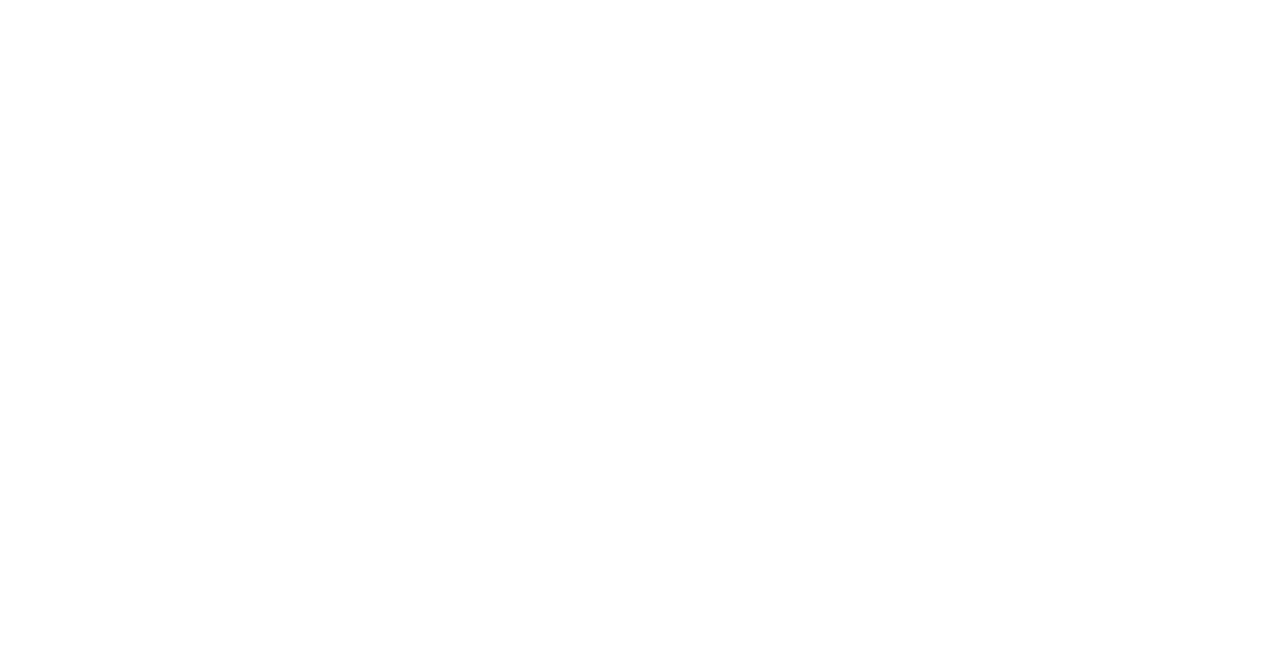
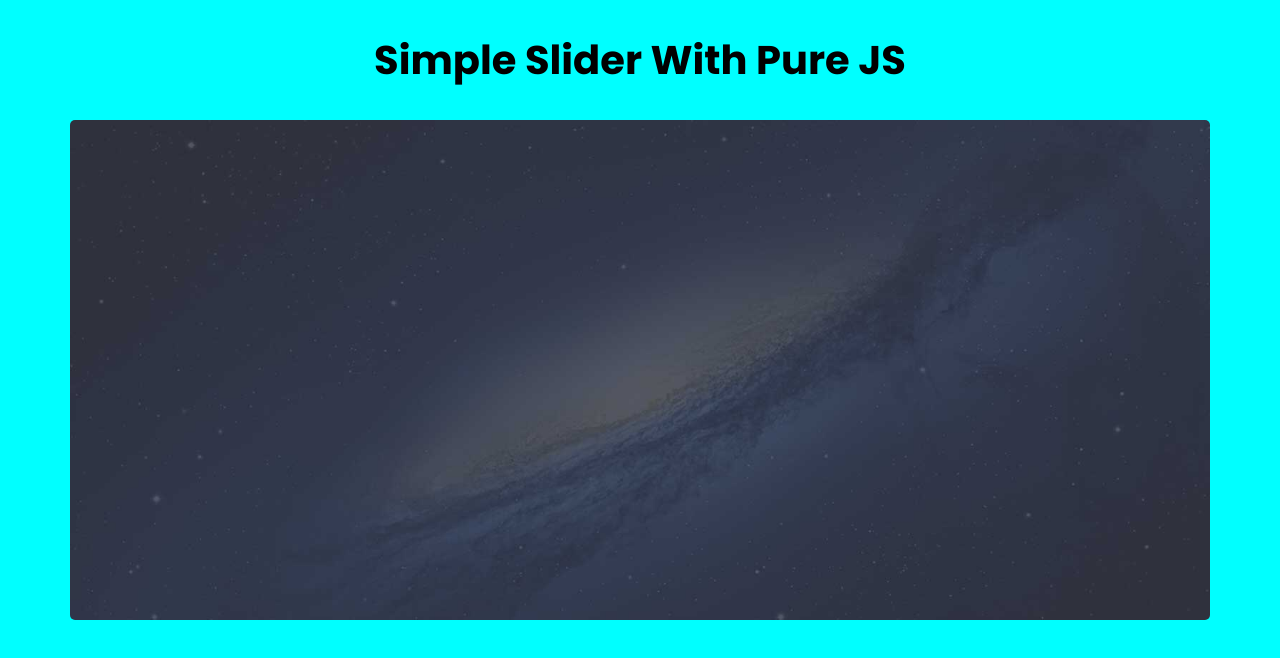
Before and after one commit to Rajebulalam/slider, a plain HTML site: page index.html in a window 1280 px wide. Drawn offline with Linux system fonts and the light colour scheme.

Commit message:
Project Styled

```diff
--- a/index.html
+++ b/index.html
@@ -11,10 +11,20 @@
 </head>
 <body>
 
+    <!-- Start Header Part -->
+    <header>
+        <h2>Simple Slider With Pure JS</h2>
+    </header>
+    <!-- End Header Part -->
 
 
-
-
+    <!-- Start Main Part -->
+    <main>
+        <section>
+            <img id="slider-img" src="images/slider_1.jpg" alt="slider-img">
+        </section>
+    </main>
+    <!-- Start Main Part -->
 
     <!-- Add Js File -->
     <script src="js/script.js"></script>
--- a/style.css
+++ b/style.css
@@ -1,4 +1,30 @@
 /* Google Fonts */
-
+@import url('https://fonts.googleapis.com/css2?family=Poppins:wght@400;500;600;700;800&display=swap');
 
 /* Start Styling */
+*{
+    margin: 0;
+    padding: 0;
+    box-sizing: border-box;
+}
+body{
+    font-family: 'Poppins', sans-serif;
+    background-color: cyan;
+}
+header{
+    padding: 30px;
+    text-align: center;
+}
+h2{
+    font-size: 2.5rem;
+    font-weight: bold;
+}
+img{
+    width: 100%;
+    height: 500px;
+    border-radius: 5px;
+}
+main{
+    max-width: 1140px;
+    margin: 0 auto;
+}
```
